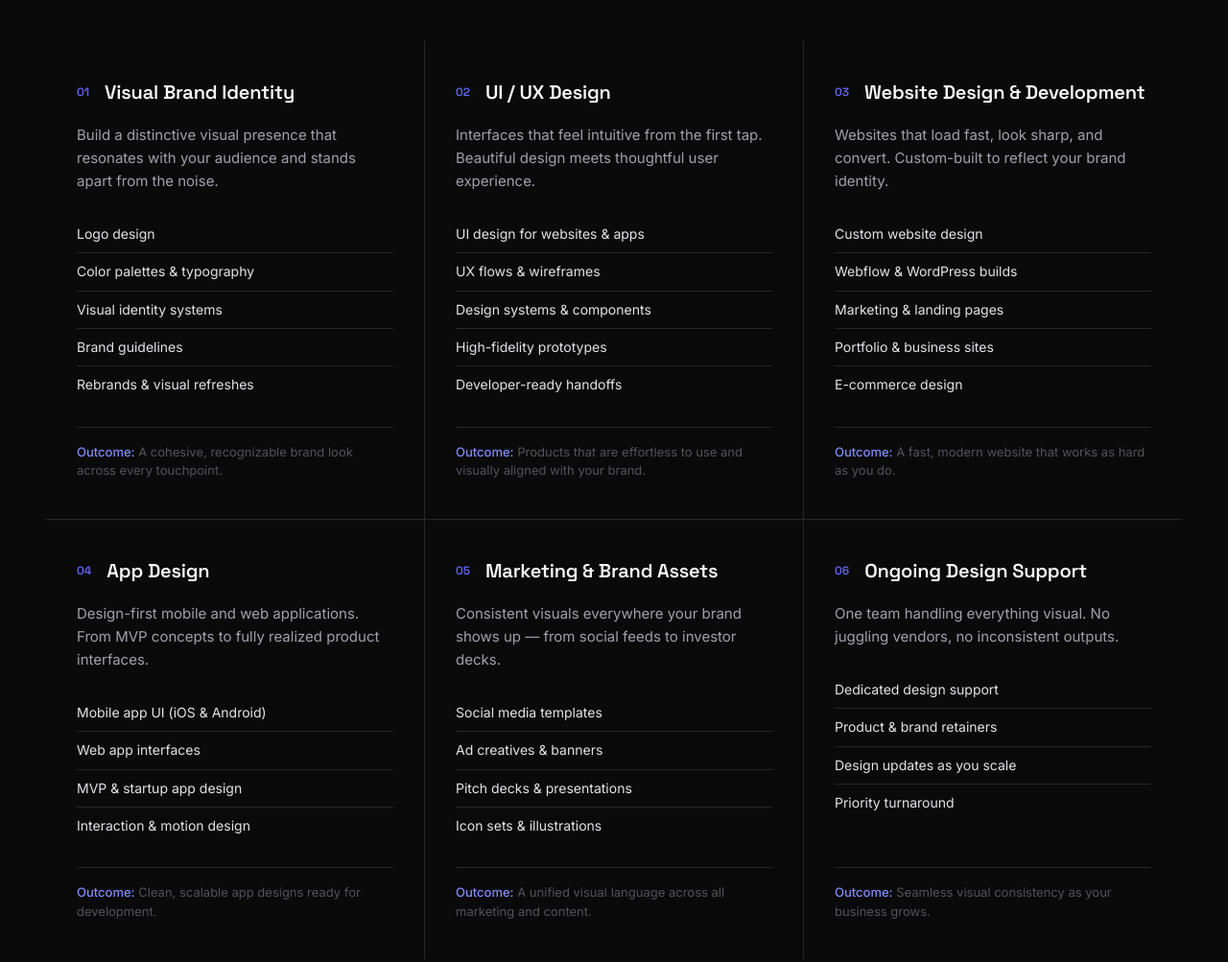
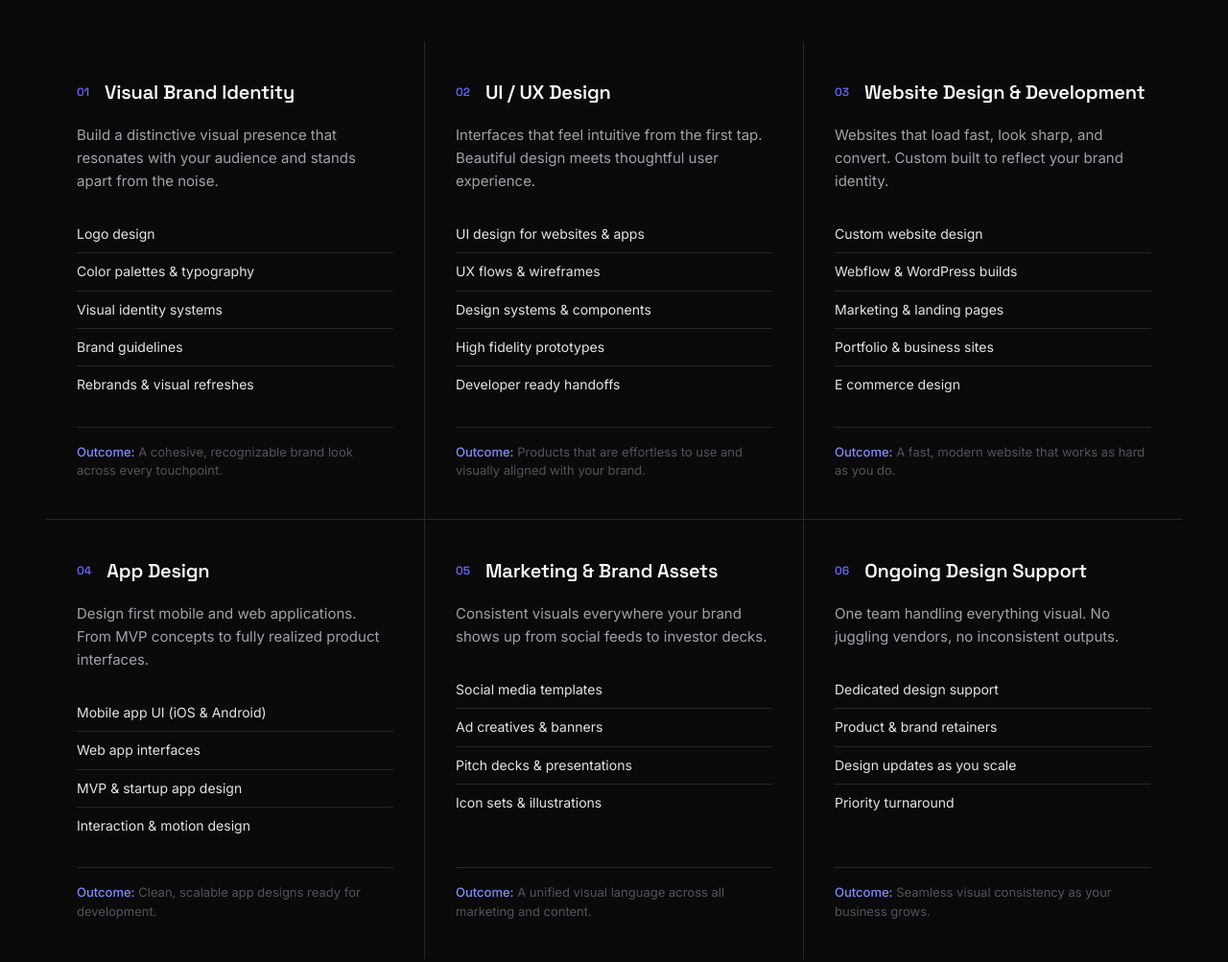
Before and after one commit to MusaInc/musainc.github.io, a plain HTML site: page index.html in a window 1280 px wide. Shown: the part 2940-3943 px from the top of the page at 96% size. Drawn offline with Linux system fonts and the light colour scheme.

Commit message:
Remove dashes from text

```diff
--- a/index.html
+++ b/index.html
@@ -6,7 +6,7 @@
     <meta name="description" content="Design & development studio. Thoughtful digital products.">
     <meta name="theme-color" content="#0a0a0b">
 
-    <title>Musa Studio — Design & Development</title>
+    <title>Musa Studio Design & Development</title>
 
     <!-- Fonts -->
     <link rel="preconnect" href="https://fonts.googleapis.com">
@@ -137,8 +137,8 @@
                         <li>UI design for websites & apps</li>
                         <li>UX flows & wireframes</li>
                         <li>Design systems & components</li>
-                        <li>High-fidelity prototypes</li>
-                        <li>Developer-ready handoffs</li>
+                        <li>High fidelity prototypes</li>
+                        <li>Developer ready handoffs</li>
                     </ul>
                     <p class="service-card-outcome"><strong>Outcome:</strong> Products that are effortless to use and visually aligned with your brand.</p>
                 </article>
@@ -148,13 +148,13 @@
                         <span class="service-card-num">03</span>
                         <h3 class="service-card-title">Website Design & Development</h3>
                     </div>
-                    <p class="service-card-desc">Websites that load fast, look sharp, and convert. Custom-built to reflect your brand identity.</p>
+                    <p class="service-card-desc">Websites that load fast, look sharp, and convert. Custom built to reflect your brand identity.</p>
                     <ul class="service-card-list">
                         <li>Custom website design</li>
                         <li>Webflow & WordPress builds</li>
                         <li>Marketing & landing pages</li>
                         <li>Portfolio & business sites</li>
-                        <li>E-commerce design</li>
+                        <li>E commerce design</li>
                     </ul>
                     <p class="service-card-outcome"><strong>Outcome:</strong> A fast, modern website that works as hard as you do.</p>
                 </article>
@@ -164,7 +164,7 @@
                         <span class="service-card-num">04</span>
                         <h3 class="service-card-title">App Design</h3>
                     </div>
-                    <p class="service-card-desc">Design-first mobile and web applications. From MVP concepts to fully realized product interfaces.</p>
+                    <p class="service-card-desc">Design first mobile and web applications. From MVP concepts to fully realized product interfaces.</p>
                     <ul class="service-card-list">
                         <li>Mobile app UI (iOS & Android)</li>
                         <li>Web app interfaces</li>
@@ -179,7 +179,7 @@
                         <span class="service-card-num">05</span>
                         <h3 class="service-card-title">Marketing & Brand Assets</h3>
                     </div>
-                    <p class="service-card-desc">Consistent visuals everywhere your brand shows up — from social feeds to investor decks.</p>
+                    <p class="service-card-desc">Consistent visuals everywhere your brand shows up from social feeds to investor decks.</p>
                     <ul class="service-card-list">
                         <li>Social media templates</li>
                         <li>Ad creatives & banners</li>
@@ -219,7 +219,7 @@
             <div class="philosophy-content">
                 <p class="philosophy-text" data-reveal>
                     Good design removes friction. Great design is invisible.
-                    We build things that work — then make them beautiful.
+                    We build things that work then make them beautiful.
                 </p>
             </div>
         </section>
```
